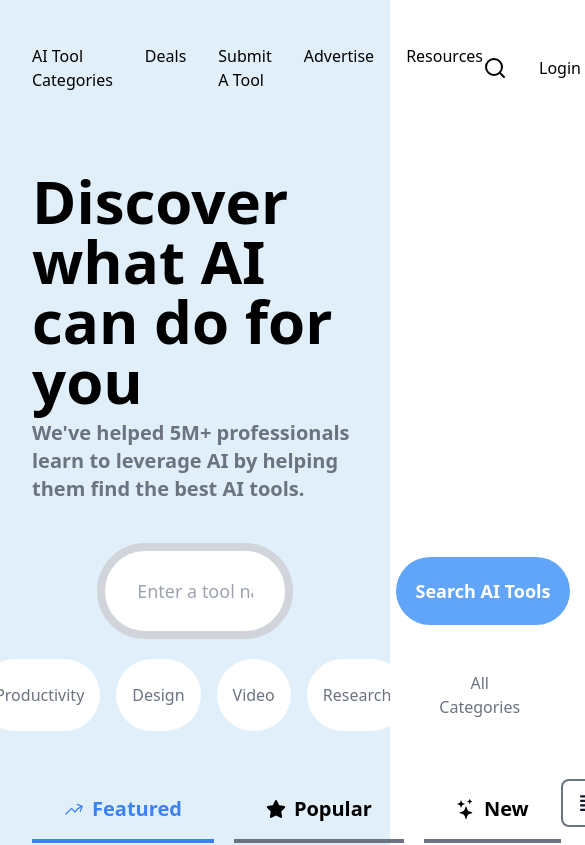
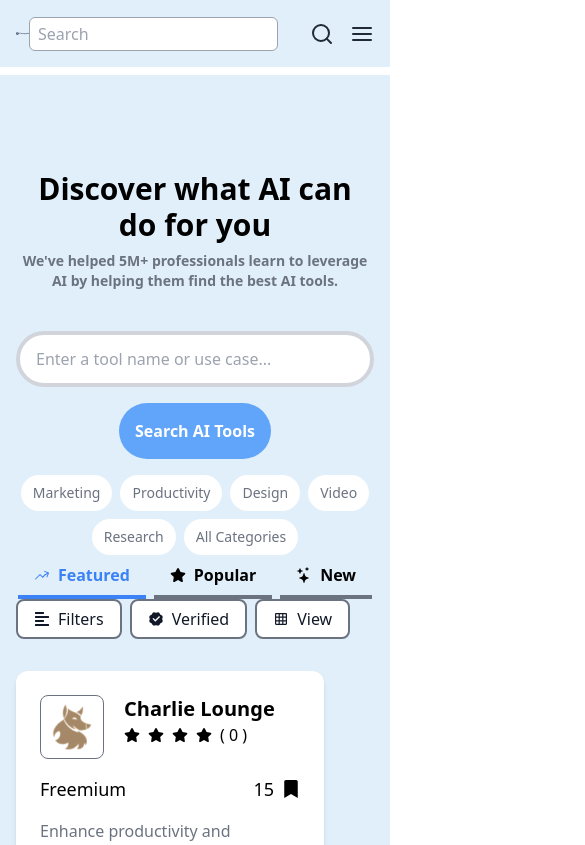
Before and after one commit to parimal-paramanik/Brandscape, a React (Vite) app: page / in a window 390 px wide. Shown: the top 845 px of the page, 585 px wide, since content can reach past the window. Built offline with nearby package versions, Linux system fonts and the light colour scheme.

Commit message:
made thewebsite responsive

```diff
--- a/package.json
+++ b/package.json
@@ -4,6 +4,7 @@
   "version": "0.0.0",
   "type": "module",
   "scripts": {
+    "start": "vite",
     "dev": "vite",
     "build": "vite build",
     "lint": "eslint . --ext js,jsx --report-unused-disable-directives --max-warnings 0",
@@ -26,6 +27,6 @@
     "eslint-plugin-react-refresh": "^0.4.6",
     "postcss": "^8.4.38",
     "tailwindcss": "^3.4.3",
-    "vite": "^5.2.0"
+    "vite": "^5.2.8"
   }
 }
--- a/src/Components/Navbar.jsx
+++ b/src/Components/Navbar.jsx
@@ -1,40 +1,67 @@
-import React from 'react'
+import React, { useState } from 'react';
 import LogoImg from "../Assets/futurepedia-dark.svg";
 import { Link } from 'react-router-dom';
-import { FiSearch } from "react-icons/fi";
-
+import { FiSearch, FiMenu, FiX } from "react-icons/fi";
 
 function Navbar() {
+  const [showMenu, setShowMenu] = useState(false);
+
+  const toggleMenu = () => {
+    setShowMenu(!showMenu);
+  };
+
   return (
-    <div className='fixed z-50 top-0 left-0 w-full bg-[#E1EFFA] px-8 py-4 flex justify-between items-center'>
-        <div>
-          <Link to="/" >  <img src={LogoImg} loading='lazy' className='w-[171px] h-[35px]' /></Link>
+    <div className='fixed z-50 top-0 left-0 w-full bg-[#E1EFFA] px-4 sm:px-8 py-4 flex justify-between items-center'>
 
+      <div className='flex items-center'>
+        <Link to="/">
+          <img src={LogoImg} loading='lazy' className='w-[171px] h-[35px]' alt='Logo' />
+        </Link>
+      </div>
+
+      {/* Search Bar */}
+      <div className='flex items-center space-x-4 ml-auto'>
+        <input type="text" placeholder="Search" className="px-2 py-1 border border-gray-400 rounded-md mr-4 sm:hidden" />
+        <button className="block sm:hidden">
+          <FiSearch className='h-6 w-6 text-gray-800 hover:text-blue-500' />
+        </button>
+      </div>
+
+      {/* Hamburger Menu Icon */}
+      <div className='flex items-center ml-4'>
+        <button className="block sm:hidden" onClick={toggleMenu}>
+          {showMenu ? <FiX className="h-6 w-6 text-gray-800" /> : <FiMenu className="h-6 w-6 text-gray-800" />}
+        </button>
+      </div>
+
+      {/* Full-screen Overlay Menu */}
+      {showMenu && (
+        <div className="fixed inset-0 bg-white z-50 flex flex-col items-end">
+          <button className="absolute top-0 right-0 m-4" onClick={toggleMenu}>
+            <FiX className="h-6 w-6 text-gray-800" />
+          </button>
+          <div className='flex flex-col items-start py-8 px-4 space-y-4'>
+            <Link to="ai-tool" className="hover:underline hover:underline-offset-1 hover:text-gray-500">AI Tool Categories</Link>
+            <Link to="/deals" className="hover:underline hover:underline-offset-1 hover:text-gray-500">Deals</Link>
+            <Link to="/submit-tool" className="hover:underline hover:underline-offset-1 hover:text-gray-500">Submit A Tool</Link>
+            <Link to="/advertise" className="hover:underline hover:underline-offset-1 hover:text-gray-500">Advertise</Link>
+            <div className="relative inline-block group">
+              <span className="hover:underline hover:underline-offset-1 hover:text-gray-500 cursor-pointer">Resources</span>
+              <div className={`absolute left-0 w-48 mt-2 bg-white rounded-lg shadow-lg`}>
+                <Link to="/newsletter" className="block px-4 py-2 text-sm text-gray-800 hover:bg-gray-200 hover:text-gray-900">Newsletter</Link>
+                <Link to="/ai-conference" className="block px-4 py-2 text-sm text-gray-800 hover:bg-gray-200 hover:text-gray-900">AI Conferences</Link>
+                <Link to="/videos" className="block px-4 py-2 text-sm text-gray-800 hover:bg-gray-200 hover:text-gray-900">Videos</Link>
+              </div>
+            </div>
+            <Link to="/login" className="hover:underline hover:underline-offset-1 hover:text-gray-500">Login</Link>
+            <Link to="/signup" className="hover:underline hover:underline-offset-1 hover:text-gray-500">Sign Up</Link>
+          </div>
         </div>
+      )}
+      {/* End of Full-screen Overlay Menu */}
 
-        <div className='flex gap-8'>
-            <Link to="ai-tool" className="hover:underline hover:underline-offset-1  hover:text-gray-500">AI Tool Categories</Link>
-            <Link to="/deals"  className="hover:underline hover:underline-offset-1  hover:text-gray-500">Deals</Link>
-            <Link to="/submit-tool" className="hover:underline hover:underline-offset-1  hover:text-gray-500">Submit A Tool</Link>
-            <Link className="hover:underline hover:underline-offset-1  hover:text-gray-500">Advertise</Link>
-            <div className="relative inline-block group">
-            <Link className="hover:underline hover:underline-offset-1 hover:text-gray-500">Resources</Link>
-            <div className="absolute w-48 mr-92 hidden   bg-white rounded-lg shadow-lg group-hover:block">
-                <Link to="/newsletter" className="block px-4 hover:underline hover:underline-offset-1  py-2 text-sm text-gray-800 hover:bg-gray-200">Newsletter</Link>
-                <Link to="/ai-conference"   className="block px-4 hover:underline hover:underline-offset-1 py-2 text-sm text-gray-800 hover:bg-gray-200">AI Conferences</Link>
-            </div>
-        </div>
-
-        </div>
-        <div className='flex gap-8 items-center'>
-
-            <button><FiSearch className='h-6 w-6  hover:text-blue-500 ' /></button>
-            <Link>Login</Link>
-            <button className='bg-blue-400 text-sm text-white px-4 py-3 hover:bg-blue-500 rounded-full'>Sign up for free</button>
-
-        </div>
     </div>
-  )
+  );
 }
 
-export default Navbar
+export default Navbar;
--- a/src/Pages/Home.jsx
+++ b/src/Pages/Home.jsx
@@ -17,54 +17,53 @@ const Home = () => {
   };
 
   return (
-    <div className="w-full  bg-[#E1EFFA] mt-[75px]">
-      <div className="px-8 py-8">
+    <div className="w-full bg-[#E1EFFA] mt-[75px] px-4 md:px-8">
+      <div className="py-8">
         {/* hero section */}
         <div className="w-full pt-16 flex flex-col justify-center items-center">
-          <h1 className="text-6xl pb-2  font-extrabold">
+          <h1 className="text-3xl sm:text-6xl pb-2 font-extrabold text-center">
             Discover what AI can do for you
           </h1>
-          <h3 className="text-xl  text-gray-500 font-semibold pb-10">
+          <h3 className="text-sm sm:text-xl text-gray-500 font-semibold pb-10 text-center">
             We've helped 5M+ professionals learn to leverage AI by helping them
             find the best AI tools.
           </h3>
           <input
             type="text"
             placeholder="Enter a tool name or use case..."
-            className="w-[60%] h-24 rounded-full border-8 px-8 font-medium text-lg focus:border-8 focus:border-blue-200 border-gray-300 outline-none"
-          />{" "}
-          <button className="relative  bottom-[82px] py-5 bg-blue-400 text-white font-semibold text-lg px-5 left-72 hover:bg-blue-500 rounded-full">
+            className="w-full max-w-md h-14 sm:h-24 rounded-full border-4 px-4 sm:px-8 font-medium text-base sm:text-lg focus:border-blue-200 border-gray-300 outline-none mb-4"
+          />
+          <button className="py-4 sm:py-5 bg-blue-400 text-white font-semibold text-base sm:text-lg px-4 sm:px-5 hover:bg-blue-500 rounded-full mb-4">
             Search AI Tools
           </button>
-          <div className="flex relative bottom-12 gap-4">
-            <button className="px-4 py-3 hover:underline hover:ring-offset-1 bg-white rounded-full font-medium text-gray-500">
+          <div className="flex flex-wrap gap-2 sm:gap-4 justify-center">
+            <button className="px-3 sm:px-4 py-2 sm:py-3 hover:underline hover:ring-offset-1 bg-white rounded-full font-medium text-gray-500 text-sm sm:text-base">
               Marketing
             </button>
-            <button className="px-4 py-3 hover:underline hover:ring-offset-1 bg-white rounded-full font-medium text-gray-500">
+            <button className="px-3 sm:px-4 py-2 sm:py-3 hover:underline hover:ring-offset-1 bg-white rounded-full font-medium text-gray-500 text-sm sm:text-base">
               Productivity
             </button>
-            <button className="px-4 py-3 hover:underline hover:ring-offset-1 bg-white rounded-full font-medium text-gray-500">
+            <button className="px-3 sm:px-4 py-2 sm:py-3 hover:underline hover:ring-offset-1 bg-white rounded-full font-medium text-gray-500 text-sm sm:text-base">
               Design
             </button>
-            <button className="px-4 py-3 hover:underline hover:ring-offset-1 bg-white rounded-full font-medium text-gray-500">
+            <button className="px-3 sm:px-4 py-2 sm:py-3 hover:underline hover:ring-offset-1 bg-white rounded-full font-medium text-gray-500 text-sm sm:text-base">
               Video
             </button>
-            <button className="px-4 py-3 hover:underline hover:ring-offset-1 bg-white rounded-full font-medium text-gray-500">
+            <button className="px-3 sm:px-4 py-2 sm:py-3 hover:underline hover:ring-offset-1 bg-white rounded-full font-medium text-gray-500 text-sm sm:text-base">
               Research
             </button>
-            <button className="px-4 py-3 hover:underline hover:ring-offset-1 bg-white rounded-full font-medium text-gray-500">
+            <button className="px-3 sm:px-4 py-2 sm:py-3 hover:underline hover:ring-offset-1 bg-white rounded-full font-medium text-gray-500 text-sm sm:text-base">
               All Categories
             </button>
           </div>
         </div>
 
         {/* Filters and Card */}
-
-        <div className="flex justify-between item-center pb-8">
-          <div className="flex gap-5 items-center">
+        <div className="flex flex-col sm:flex-row justify-between item-center pb-8">
+          <div className="flex gap-2 sm:gap-5 items-center justify-center sm:justify-start">
             {filters === "featured" ? (
               <button
-                className="flex justify-center text-blue-500 items-center gap-2 text-xl font-semibold py-4 px-8 border-b-4 border-blue-500"
+                className="flex justify-center text-blue-500 items-center gap-2 text-base sm:text-xl font-semibold py-2 sm:py-4 px-4 sm:px-8 border-b-4 border-blue-500"
                 onClick={() => handleSubmitFilter("featured")}
               >
                 <HiArrowTrendingUp />
@@ -72,17 +71,16 @@ const Home = () => {
               </button>
             ) : (
               <button
-                className="flex justify-center items-center gap-2 text-xl font-semibold py-4 px-8 border-b-4 border-gray-500"
+                className="flex justify-center items-center gap-2 text-base sm:text-xl font-semibold py-2 sm:py-4 px-4 sm:px-8 border-b-4 border-gray-500"
                 onClick={() => handleSubmitFilter("featured")}
               >
                 <HiArrowTrendingUp />
                 Featured
               </button>
             )}
-
 {filters === "popular" ? (
   <button
-                className="flex justify-center items-center gap-2 text-blue-500 text-xl font-semibold py-4 px-8 border-b-4 border-blue-500"
+    className="flex justify-center items-center gap-2 text-base sm:text-xl font-semibold py-2 sm:py-4 px-4 sm:px-8 border-b-4 border-blue-500"
     onClick={() => handleSubmitFilter("popular")}
   >
     <FaStar />
@@ -90,7 +88,7 @@ const Home = () => {
   </button>
 ) : (
   <button
-                className="flex justify-center items-center gap-2 text-xl font-semibold py-4 px-8 border-b-4 border-gray-500"
+    className="flex justify-center items-center gap-2 text-base sm:text-xl font-semibold py-2 sm:py-4 px-4 sm:px-8 border-b-4 border-gray-500"
     onClick={() => handleSubmitFilter("popular")}
   >
     <FaStar />
@@ -100,7 +98,7 @@ const Home = () => {
 
 {filters === "new" ? (
   <button
-                className="flex justify-center items-center gap-2 text-xl font-semibold py-4 px-8 text-blue-500 border-b-4 border-blue-500"
+    className="flex justify-center items-center gap-2 text-base sm:text-xl font-semibold py-2 sm:py-4 px-4 sm:px-8 text-blue-500 border-b-4 border-blue-500"
     onClick={() => handleSubmitFilter("new")}
   >
     <BsStars />
@@ -108,7 +106,7 @@ const Home = () => {
   </button>
 ) : (
   <button
-                className="flex justify-center items-center gap-2 text-xl font-semibold py-4 px-8 border-b-4 border-gray-500"
+    className="flex justify-center items-center gap-2 text-base sm:text-xl font-semibold py-2 sm:py-4 px-4 sm:px-8 border-b-4 border-gray-500"
     onClick={() => handleSubmitFilter("new")}
   >
     <BsStars />
@@ -117,17 +115,16 @@ const Home = () => {
 )}
 </div>
 
-          <div className="flex gap-5">
-            <button className="flex px-4 h-12 text-lg justify-center items-center gap-2 border-2 border-gray-500 rounded-lg bg-white text-gray-900 hover:bg-gray-100">
-              {" "}
+<div className="flex gap-2 sm:gap-5">
+  <button className="flex px-4 sm:px-6 h-10 sm:h-12 text-base sm:text-lg justify-center items-center gap-2 border-2 border-gray-500 rounded-lg bg-white text-gray-900 hover:bg-gray-100">
     <FaAlignLeft />
     Filters
   </button>
-            <button className="flex px-4 h-12 text-lg justify-center items-center gap-2 border-2 border-gray-500 rounded-lg bg-white text-gray-900 hover:bg-gray-100">
+  <button className="flex px-4 sm:px-6 h-10 sm:h-12 text-base sm:text-lg justify-center items-center gap-2 border-2 border-gray-500 rounded-lg bg-white text-gray-900 hover:bg-gray-100">
     <RiVerifiedBadgeFill />
     Verified
   </button>
-            <button className="flex px-4 h-12 text-lg justify-center items-center gap-2 border-2 border-gray-500 rounded-lg bg-white text-gray-900 hover:bg-gray-100">
+  <button className="flex px-4 sm:px-6 h-10 sm:h-12 text-base sm:text-lg justify-center items-center gap-2 border-2 border-gray-500 rounded-lg bg-white text-gray-900 hover:bg-gray-100">
     <IoMdGrid />
     View
   </button>
@@ -138,7 +135,7 @@ const Home = () => {
 <div>
 {/* Featured */}
 {filters === "featured" ? (
-            <div className="w-full flex gap-4 flex-wrap">
+  <div className="w-full flex flex-wrap gap-4 sm:gap-8">
     <HomeCard />
     <HomeCard />
     <HomeCard />
@@ -146,7 +143,7 @@ const Home = () => {
     <HomeCard />
   </div>
 ) : filters === "popular" ? (
-            <div className="w-full flex gap-4 flex-wrap">
+  <div className="w-full flex flex-wrap gap-4 sm:gap-8">
     <HomeCard />
     <HomeCard />
     <HomeCard />
@@ -155,7 +152,28 @@ const Home = () => {
     <HomeCard />
   </div>
 ) : filters === "new" ? (
-            <div className="w-full flex gap-4 flex-wrap">
+  <div className="w-full flex flex-wrap gap-4 sm:gap-8">
+    <HomeCard />
+    <HomeCard />
+    <HomeCard />
+    <HomeCard />
+    <HomeCard />
+    <HomeCard />
+    <HomeCard />
+    <HomeCard />
+  </div>
+)
+ : filters === "popular" ? (
+  <div className="w-full flex flex-wrap gap-4 sm:gap-8">
+    <HomeCard />
+    <HomeCard />
+    <HomeCard />
+    <HomeCard />
+    <HomeCard />
+    <HomeCard />
+  </div>
+) : filters === "new" ? (
+  <div className="w-full flex flex-wrap gap-4 sm:gap-8">
     <HomeCard />
     <HomeCard />
     <HomeCard />
@@ -170,7 +188,6 @@ const Home = () => {
 )}
 
 <div className="flex justify-center mt-8">
-            {" "}
   <button className="px-4 py-2 hover:bg-blue-500 font-medium bg-blue-400 rounded-full text-white">
     See more
   </button>
@@ -200,6 +217,7 @@ const Home = () => {
   future where AI is integral to work and innovation.
 </p>
 </div>
+
     </div>
   );
 };
```
Also changed, not shown: src/Components/Footer.jsx (+28 -30 lines), src/Components/YoutubeHomeSection.jsx (+41 -46 lines), 1 other file (tests, documents, lock files or other folders). Lines whose indentation alone changed are shown as unchanged.
